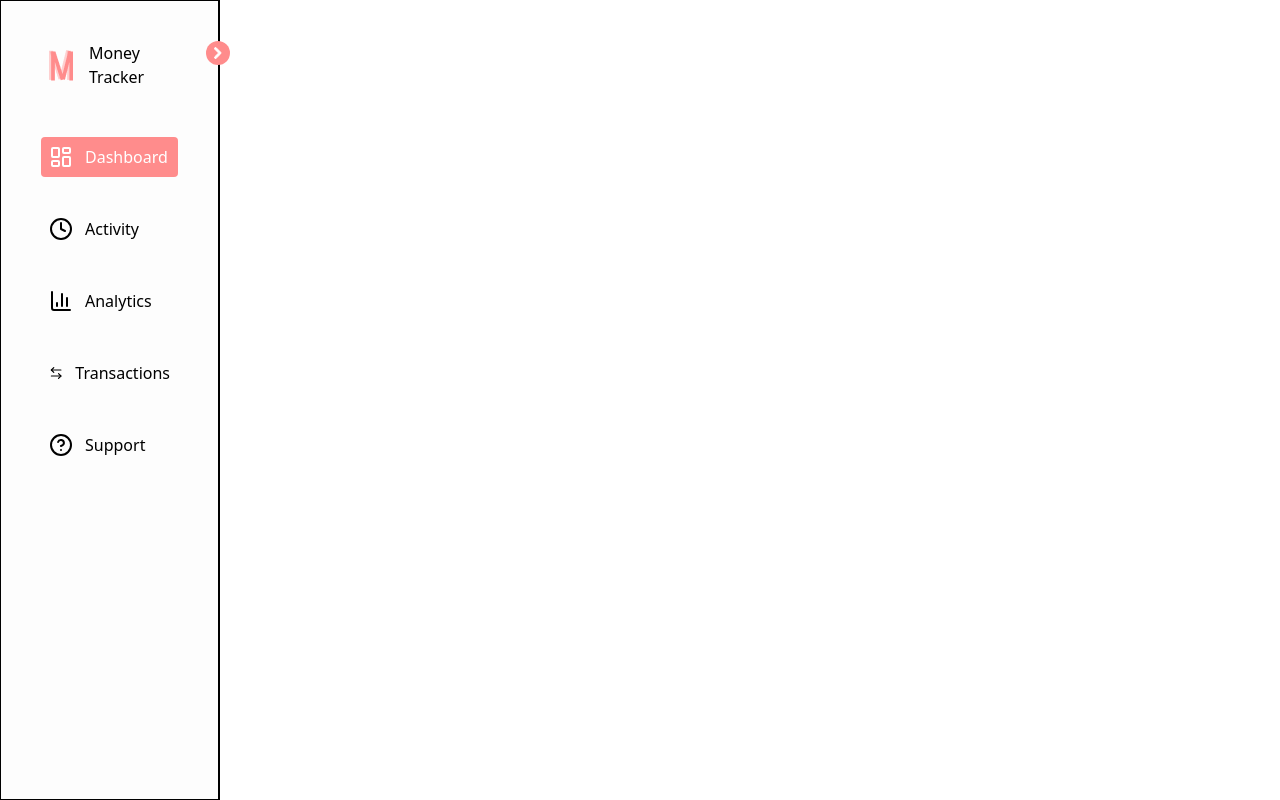
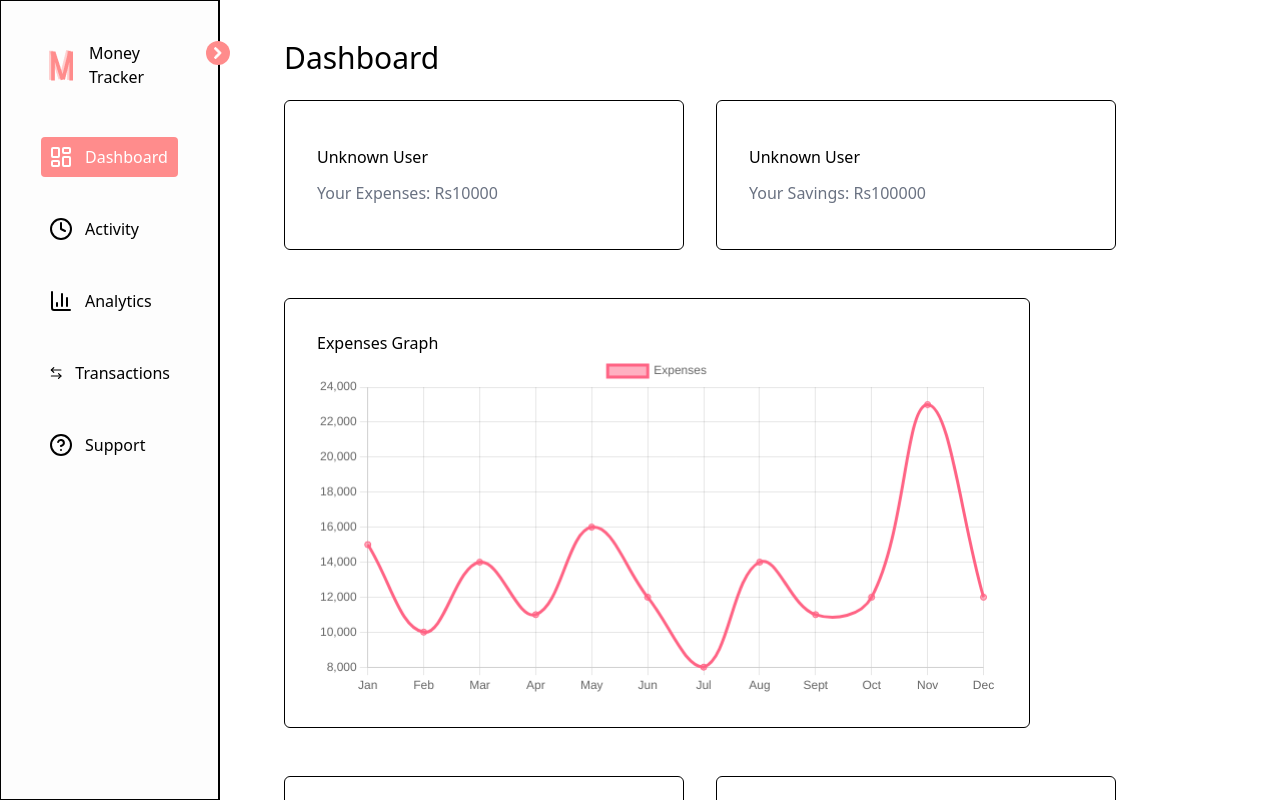
Before and after one commit to rakshit-21/SpendWise, a React (Vite) app: page / in a window 1280 px wide. Built offline with nearby package versions, Linux system fonts and the light colour scheme.

Commit message:
Final Changes

```diff
--- a/package.json
+++ b/package.json
@@ -10,9 +10,12 @@
     "preview": "vite preview"
   },
   "dependencies": {
+    "chart": "^0.1.2",
+    "chart.js": "^4.5.1",
     "framer-motion": "^12.23.26",
     "lucide-react": "^0.562.0",
     "react": "^19.2.0",
+    "react-chartjs-2": "^5.3.1",
     "react-dom": "^19.2.0"
   },
   "devDependencies": {
--- a/src/App.jsx
+++ b/src/App.jsx
@@ -1,14 +1,16 @@
 import { useState } from 'react'
 import NavigationBar from './components/NavigationBar'
+import Dashboard from './components/Dashboard'
+
 
 function App() {
+   const [count, setCount] = useState(0);
   return (
     <>
-    <div>
+    <div className='flex'>
       <NavigationBar />
 
-
-      <main></main>
+      <main className='grow'><Dashboard /></main>
     </div>
     </>
   )
--- /dev/null
+++ b/src/components/Chart.jsx
@@ -0,0 +1,66 @@
+import React from "react";
+import {
+  Chart as ChartJS,
+  CategoryScale,
+  LinearScale,
+  PointElement,
+  LineElement,
+  Title,
+  Tooltip,
+  Legend,
+} from "chart.js";
+import { Line } from "react-chartjs-2";
+
+ChartJS.register(
+  CategoryScale,
+  LinearScale,
+  PointElement,
+  LineElement,
+  Title,
+  Tooltip,
+  Legend
+);
+
+export const options = {
+  responsive: true,
+  tension: 0.4, //makes the line curve
+  plugins: {
+    legend: {
+      position: "top",
+    },
+  },
+};
+
+const labels = [
+  "Jan",
+  "Feb",
+  "Mar",
+  "Apr",
+  "May",
+  "Jun",
+  "Jul",
+  "Aug",
+  "Sept",
+  "Oct",
+  "Nov",
+  "Dec",
+];
+
+export const data = {
+  labels,
+  datasets: [
+    {
+      label: "Expenses",
+      data: [
+        15000, 10000, 14000, 11000, 16000, 12000, 8000, 14000, 11000, 12000,
+        23000, 12000,
+      ],
+      borderColor: "rgb(255, 99, 132)",
+      backgroundColor: "rgba(255, 99, 132, 0.5)",
+    },
+  ],
+};
+
+export default function App() {
+  return <Line options={options} data={data} />;
+}
--- /dev/null
+++ b/src/components/Dashboard.jsx
@@ -0,0 +1,43 @@
+import React from "react"
+import Chart from "./Chart"
+
+function Dashboard() {
+  return (
+    <div className="flex flex-col py-10 lg:px-16 md:px-10 px-6 h-screen overflow-y-auto w-full">
+      <h2 className="lg:text-3xl md:text-2xl text-xl">Dashboard</h2>
+
+      <div className="md:flex md:space-x-8 py-6">
+        <div className="flex flex-col rounded-md border md:w-[400px] w-[250px] h-[150px] md:p-8 p-4 justify-center">
+          <h2>Unknown User</h2>
+          <p className="text-gray-500 mt-3">Your Expenses: Rs10000</p>
+        </div>
+
+        <div className="flex flex-col rounded-md border md:w-[400px] w-[250px] h-[150px] md:p-8 p-4 justify-center md:mt-0 mt-4">
+          <h2>Unknown User</h2>
+          <p className="text-gray-500 mt-3">Your Savings: Rs100000</p>
+        </div>
+      </div>
+
+      <div className="flex space-x-8 py-6 w-4/5">
+        <div className="flex flex-col rounded-md border w-full p-8 justify-center">
+          Expenses Graph
+          <Chart />
+        </div>
+      </div>
+
+      <div className="md:flex md:space-x-8 py-6">
+        <div className="flex flex-col rounded-md border md:w-[400px] w-[250px] h-[200px] md:p-8 p-4 justify-center">
+          <h2>Your Activity</h2>
+          <li className="text-gray-500 mt-3">Sent Rs 10000 to mother</li>
+        </div>
+
+        <div className="flex flex-col rounded-md border md:w-[400px] w-[250px] h-[200px] md:p-8 p-4 justify-center md:mt-0 mt-4">
+          <h2>Pending Bills</h2>
+          <li className="text-gray-500 mt-3">Broadband bill: Rs 1000</li>
+        </div>
+      </div>
+    </div>
+  )
+}
+
+export default Dashboard
```
Also changed, not shown: 1 other file (tests, documents, lock files or other folders).
